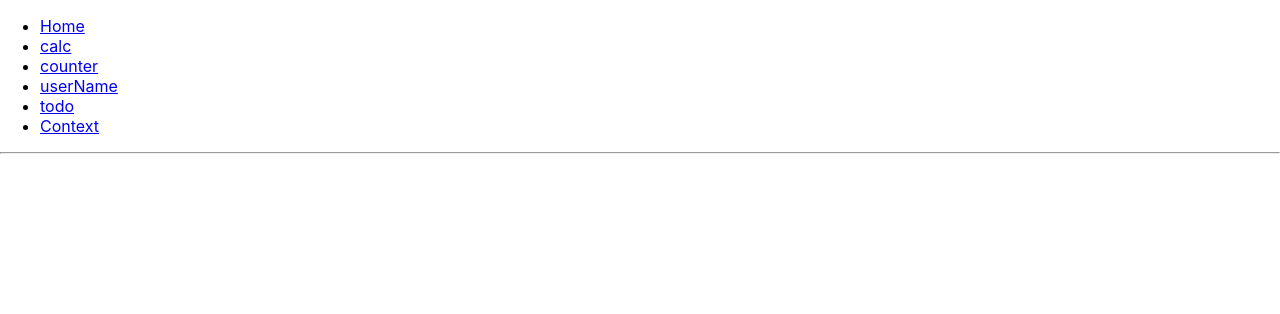
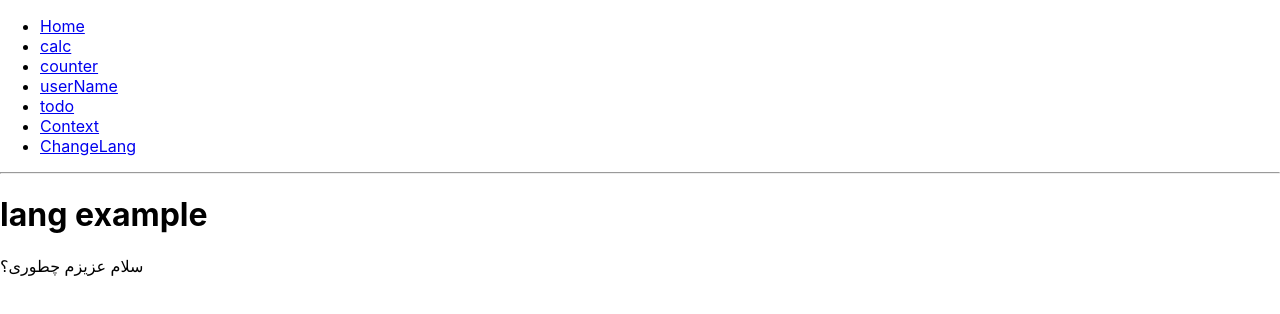
Before and after one commit to marzzy/hooks-playground, a React (Create React App) app: page /changeLang in a window 1280 px wide. Shown: the top 314 px of the page. Built offline with nearby package versions, Linux system fonts and the light colour scheme.

Commit message:
feat(language-example): init language example

```diff
--- a/src/App.js
+++ b/src/App.js
@@ -12,6 +12,7 @@ const UserName = lazy(() => import('./Components/UserName'));
 const Calc = lazy(() => import('./Components/Calc'));
 const TodoList = lazy(() => import('./Components/TodoList'));
 const Context = lazy(() => import('./Components/ContextComps'));
+const ChangeLang = lazy(() => import('./Components/ChangeLang'));
 
 export default function BasicNavigation() {
   return (
@@ -36,6 +37,9 @@ export default function BasicNavigation() {
           <li>
             <Link to="/context">Context</Link>
           </li>
+          <li>
+            <Link to="/changeLang">ChangeLang</Link>
+          </li>
         </ul>
 
         <hr />
@@ -59,6 +63,9 @@ export default function BasicNavigation() {
             <Route path="/context">
               <Context />
             </Route>
+            <Route path="/changeLang">
+              <ChangeLang />
+            </Route>
           </Switch>
         </Suspense>
       </div>
--- /dev/null
+++ b/src/Components/ChangeLang/Main.js
@@ -0,0 +1,11 @@
+import React from 'react';
+import Others from './Others';
+import { LangContext, languagesObject } from './langContext';
+
+export default function MainBiggerComponent() {
+  return (
+    <LangContext.Provider value={languagesObject.fa}>
+      <Others />
+    </LangContext.Provider>
+  );
+}
--- /dev/null
+++ b/src/Components/ChangeLang/Others.js
@@ -0,0 +1,27 @@
+import React, { useContext } from 'react';
+import { LangContext } from './langContext';
+
+export default function Others() {
+  return (
+    <FirstInnerComponent />
+  );
+}
+
+function FirstInnerComponent() {
+  return (
+    <SecoundInnerComponent />
+  );
+}
+
+function SecoundInnerComponent() {
+  return (
+    <ThirdInnerComponent />
+  );
+}
+
+function ThirdInnerComponent() {
+  const getLang = useContext(LangContext);
+  return (
+    <p>{getLang.join(' ')}</p>
+  );
+}
--- /dev/null
+++ b/src/Components/ChangeLang/index.js
@@ -0,0 +1,11 @@
+import React from 'react';
+import MainBiggerComponent from './Main';
+
+export default function ChangeLang() {
+  return (
+    <>
+      <h1>lang example</h1>
+      <MainBiggerComponent />
+    </>
+  );
+}
--- /dev/null
+++ b/src/Components/ChangeLang/langContext.js
@@ -0,0 +1,13 @@
+import React from 'react';
+
+const languagesObject = {
+  en: ['hi', 'hny', 'how R U?'],
+  fa: ['سلام', 'عزیزم', 'چطوری؟'],
+};
+
+const LangContext = React.createContext(languagesObject.fa);
+
+export {
+  LangContext,
+  languagesObject,
+};
```
